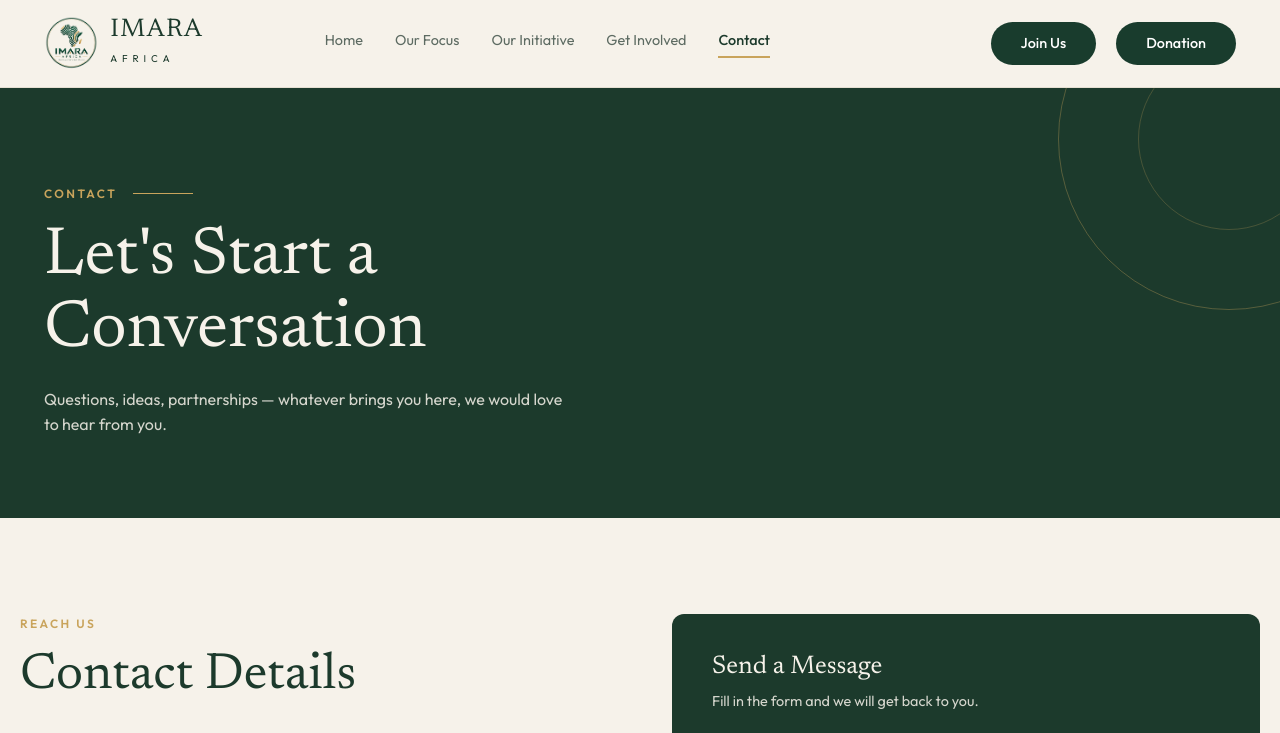
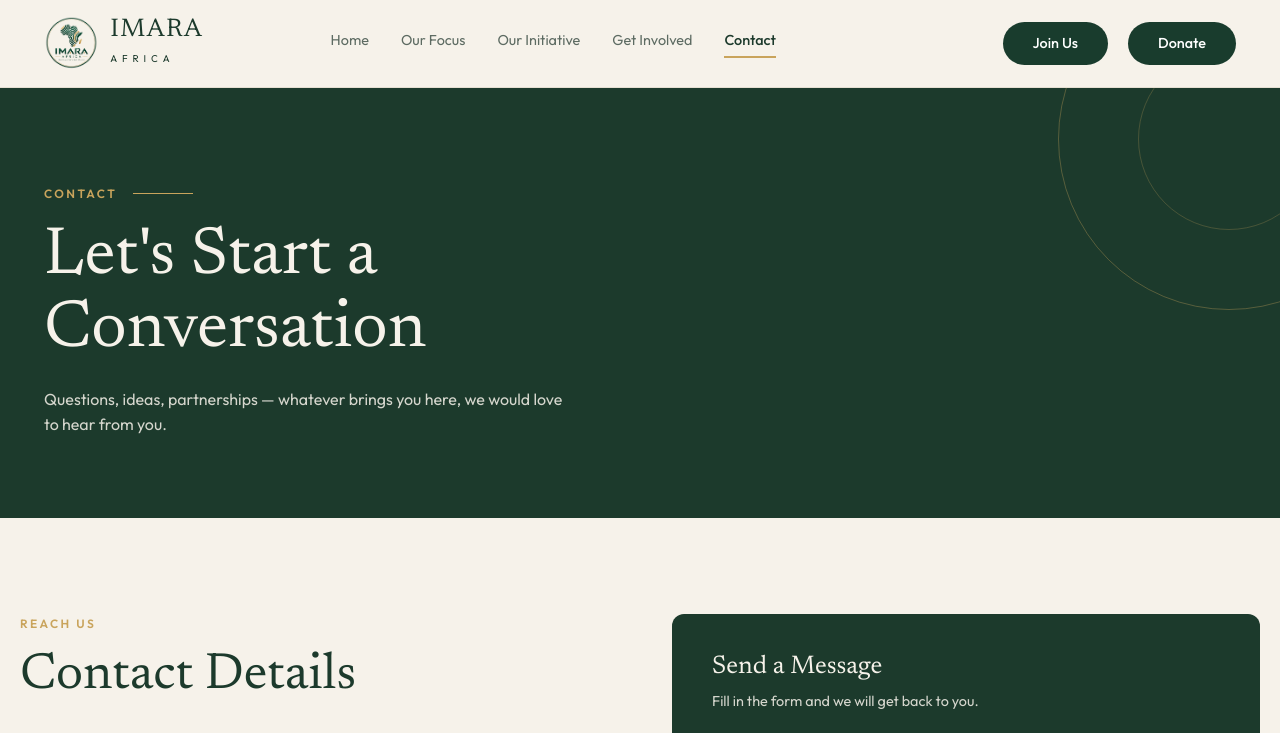
Before and after one commit to Yara-kwi/IMARA, a plain HTML site: page contact.html in a window 1280 px wide. Shown: the top 733 px of the page. Drawn offline with Linux system fonts and the light colour scheme.

Commit message:
Update contact.html

```diff
--- a/contact.html
+++ b/contact.html
@@ -28,7 +28,7 @@
       </nav>
       <div class="nav-buttons">
         <a href="get-involved.html" class="btn btn-green">Join Us</a>
-        <a href="#" class="btn btn-green">Donation</a>
+        <a href="#" class="btn btn-green">Donate</a>
       </div>
       <button class="menu-btn" id="menuBtn" aria-label="Menu">☰</button>
     </div>
```
